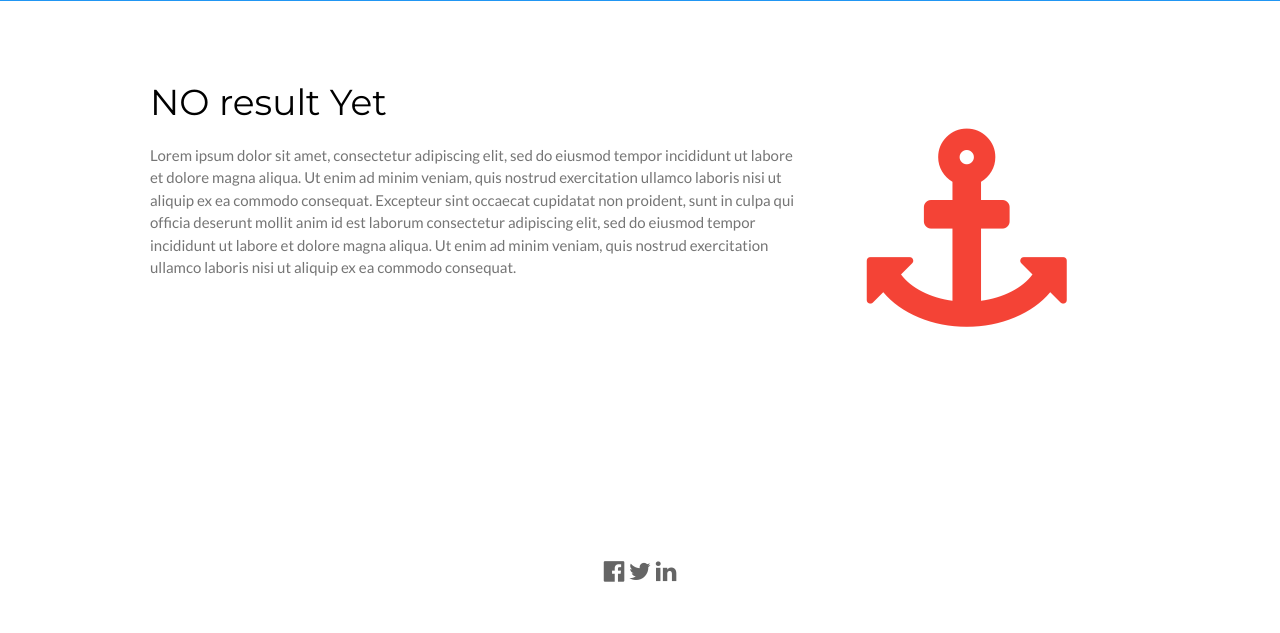
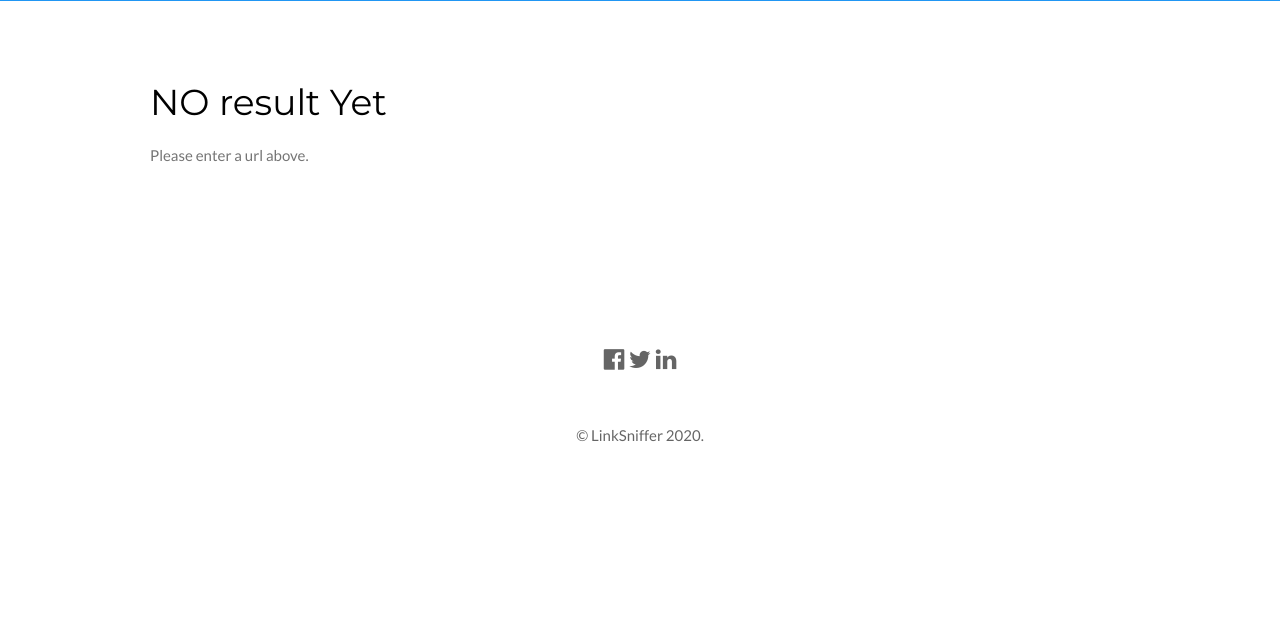
Before and after one commit to MattNannetti/link-sniffer, a Flask app: page / in a window 1280 px wide. Shown: the part 431-1064 px from the top of the page. After the commit the page ends 873 px from the top, so only its background shows below. Run offline with Flask 2, Linux system fonts and the light colour scheme.

Commit message:
html clean up

```diff
--- a/linkSniffer/templates/index.html
+++ b/linkSniffer/templates/index.html
@@ -49,13 +49,7 @@ body,h1,h2,h3,h4,h5,h6 {font-family: "Lato", sans-serif}
   <div class="w3-content">
     <div class="w3-twothird">
       <h1>NO result Yet</h1>
-      <p class="w3-text-grey">Lorem ipsum dolor sit amet, consectetur adipiscing elit, sed do eiusmod tempor incididunt ut labore et dolore magna aliqua. Ut enim ad minim veniam, quis nostrud exercitation ullamco laboris nisi ut aliquip ex ea commodo consequat. Excepteur sint
-        occaecat cupidatat non proident, sunt in culpa qui officia deserunt mollit anim id est laborum consectetur adipiscing elit, sed do eiusmod tempor incididunt ut labore et dolore magna aliqua. Ut enim ad minim veniam, quis nostrud exercitation ullamco
-        laboris nisi ut aliquip ex ea commodo consequat.</p>
-    </div>
-
-    <div class="w3-third w3-center">
-      <i class="fa fa-anchor w3-padding-64 w3-text-red"></i>
+      <p class="w3-text-grey">Please enter a url above.</p>
     </div>
   </div>
 </div>
```
